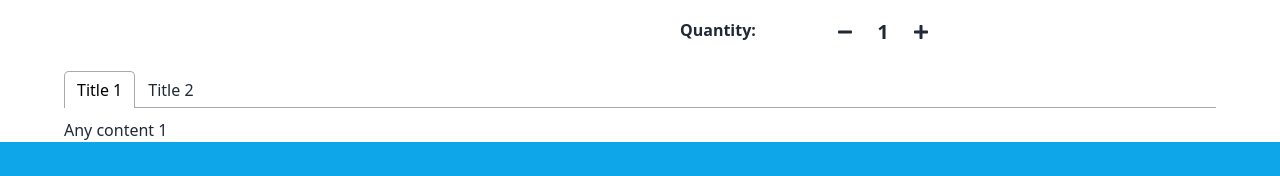
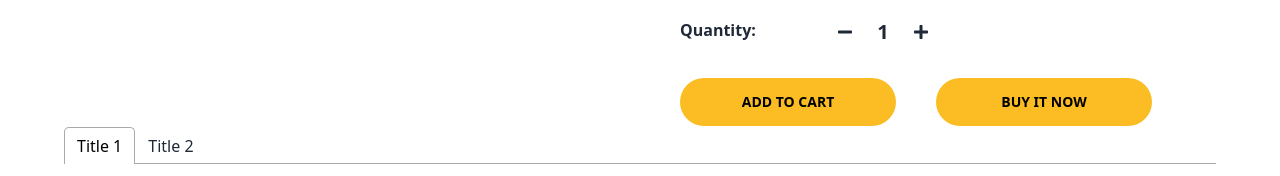
Before and after one commit to shakilahmedshuvo/Kids-toy-world-client, a React (Vite) app: page / in a window 1280 px wide. Shown: the part 1895-2071 px from the top of the page. Built offline with nearby package versions, Linux system fonts and the light colour scheme; no server answers; grey boxes are pictures that could not be loaded.

Commit message:
coustomer fev section btn add

```diff
--- a/src/Components/CustomerToys/CustomerToys.jsx
+++ b/src/Components/CustomerToys/CustomerToys.jsx
@@ -98,8 +98,9 @@ const CustomerToys = () => {
                         </div>
                     </div>
                     {/* btn */}
-                    <div>
-
+                    <div className="grid grid-cols-2 gap-10 mt-2">
+                        <button className="btn rounded-full text-black font-bold bg-warning border-0 px-7">Add to Cart</button>
+                        <button className="btn rounded-full text-black font-bold bg-warning border-0 px-7">Buy it Now</button>
                     </div>
                 </div>
             </div>
```
